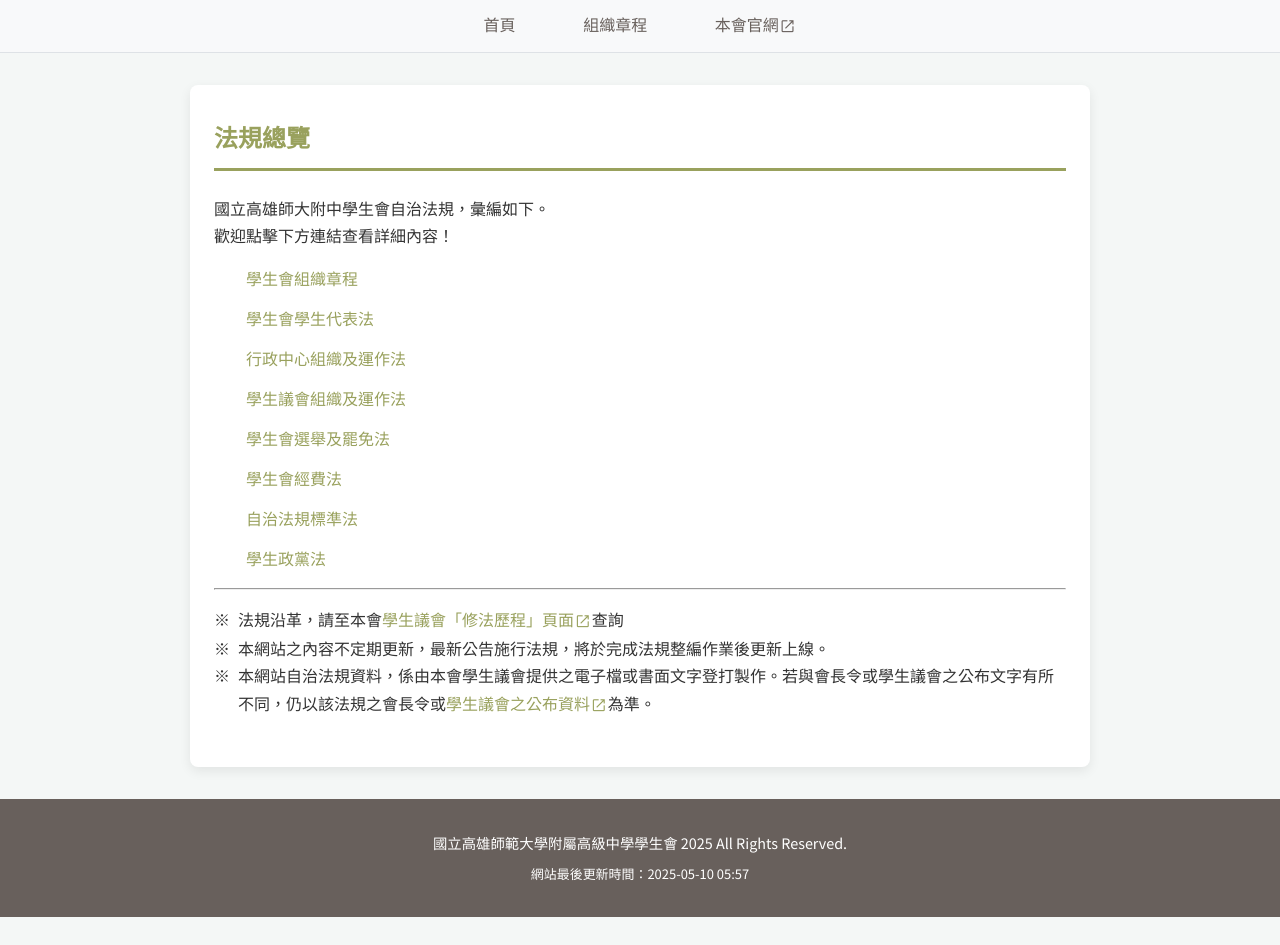
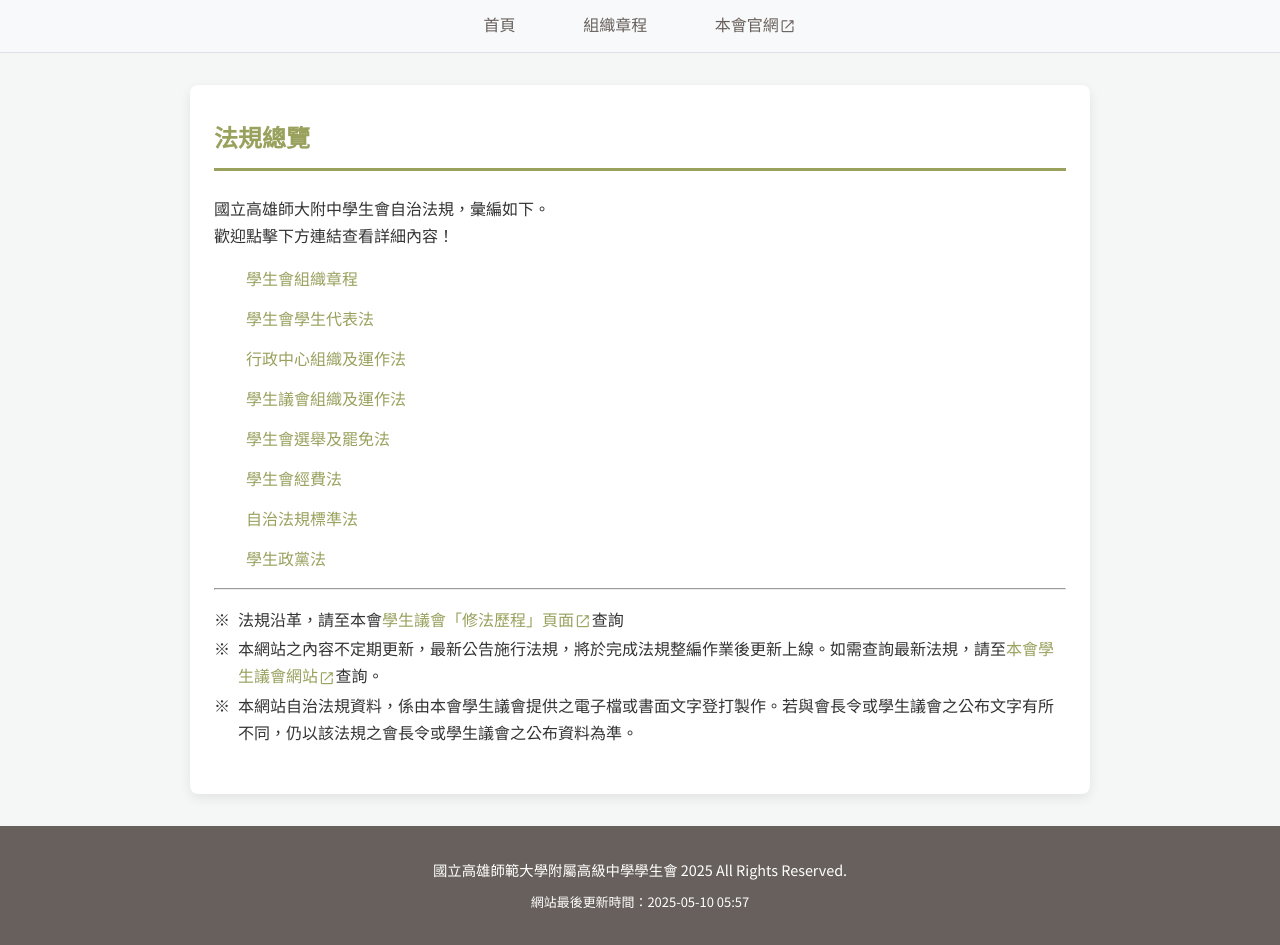
Before and after one commit to ashssa/Ashs-Student-Association-Laws, a plain HTML site: page index.html in a window 1280 px wide. Shown: the part 82-1027 px from the top of the page. Before the commit the page ends 999 px from the top, so only its background shows below. Drawn offline with nearby package versions, Linux system fonts and the light colour scheme; a web font is replaced by a local one.

Commit message:
更新聲明文字

```diff
--- a/index.html
+++ b/index.html
@@ -50,8 +50,8 @@
     <ul class="remarks">
 
         <li>法規沿革，請至本會<a href="https://sites.google.com/a/stu.nknush.kh.edu.tw/ashs_sp/laws/修法歷程" target="_blank">學生議會「修法歷程」頁面<span class="material-symbols-outlined">open_in_new</span></a>查詢</li>
-        <li>本網站之內容不定期更新，最新公告施行法規，將於完成法規整編作業後更新上線。</li>
-        <li>本網站自治法規資料，係由本會學生議會提供之電子檔或書面文字登打製作。若與會長令或學生議會之公布文字有所不同，仍以該法規之會長令或<a href="https://sites.google.com/a/stu.nknush.kh.edu.tw/ashs_sp/laws/法規彙編" target="_blank">學生議會之公布資料<span class="material-symbols-outlined">open_in_new</span></a>為準。</li>
+        <li>本網站之內容不定期更新，最新公告施行法規，將於完成法規整編作業後更新上線。如需查詢最新法規，請至<a href="https://sites.google.com/a/stu.nknush.kh.edu.tw/ashs_sp/laws/法規彙編" target="_blank">本會學生議會網站<span class="material-symbols-outlined">open_in_new</span></a>查詢。</li>
+        <li>本網站自治法規資料，係由本會學生議會提供之電子檔或書面文字登打製作。若與會長令或學生議會之公布文字有所不同，仍以該法規之會長令或學生議會之公布資料為準。</li>
     </ul>
 </main>
 
```
